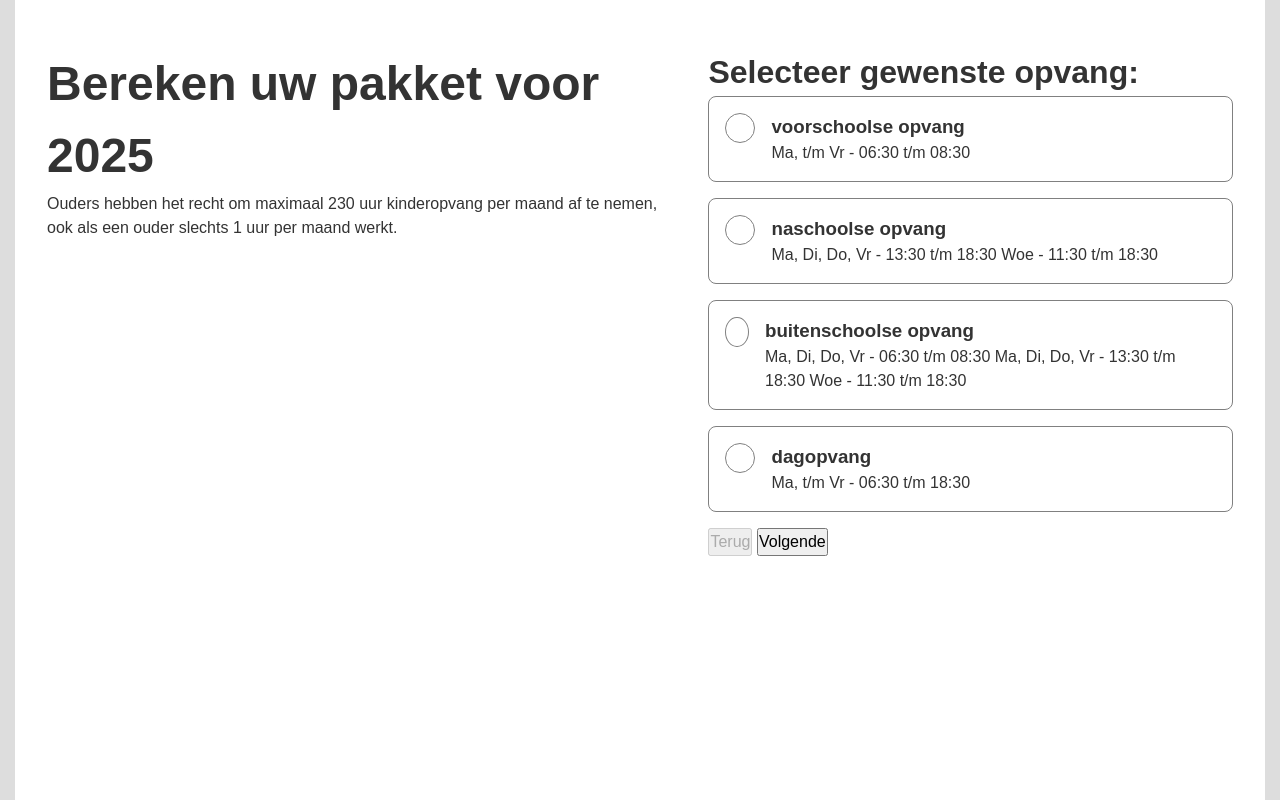
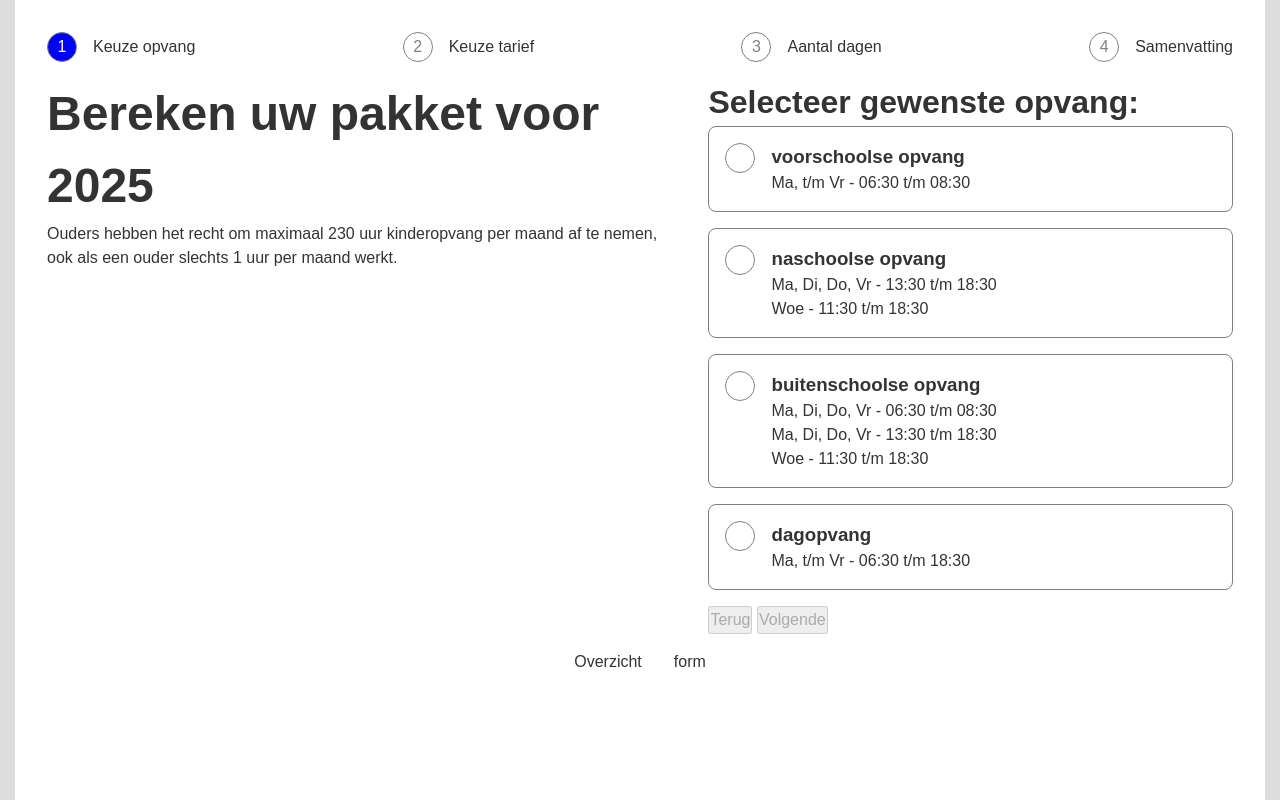
Before and after one commit to jasin1/mijn-kinderopvang-rekentool-v2, a plain HTML site: page index.html in a window 1280 px wide. Drawn offline with Linux system fonts and the light colour scheme.

Commit message:
fixing next buttons disabled issue

```diff
--- a/index.html
+++ b/index.html
@@ -9,7 +9,24 @@
   <body>
     <main>
       <article>
-        <section class="progress-bar"></section>
+        <section class="progress-bar">
+          <div class="step-show-wrapper">
+            <div class="step-indicator"></div>
+            <p class="step-show-txt">Keuze opvang</p>
+          </div>
+          <div class="step-show-wrapper">
+            <div class="step-indicator"></div>
+            <p class="step-show-txt">Keuze tarief</p>
+          </div>
+          <div class="step-show-wrapper">
+            <div class="step-indicator"></div>
+            <p class="step-show-txt">Aantal dagen</p>
+          </div>
+          <div class="step-show-wrapper">
+            <div class="step-indicator"></div>
+            <p class="step-show-txt">Samenvatting</p>
+          </div>
+        </section>
         <section class="container">
           <div class="info">
             <h1>Bereken uw pakket voor 2025</h1>
@@ -71,6 +88,10 @@
             </div>
           </div>
         </section>
+        <section class="container">
+          <div>Overzicht</div>
+          <div>form</div>
+        </section>
       </article>
     </main>
 
--- a/rekentool-v2.js
+++ b/rekentool-v2.js
@@ -1,3 +1,8 @@
+
+document.addEventListener("DOMContentLoaded", () => {
+  updateButtonStates();
+});
+
 const days = ["maandag", "dinsdag", "woensdag", "donderdag", "vrijdag"];
 
 const data = {
@@ -84,18 +89,25 @@ const state = {
   totalCalculation: null,
 };
 
+// ----- Global Query selectors ------ //
+
+// -- Steps and buttons
+const prev = document.querySelector(".prev");
+const next = document.querySelector(".next");
+const steps = document.querySelectorAll(".step");
+
+// -- Progress bar
+const progressBar = document.querySelector(".progress-bar");
+const stepText = document.querySelectorAll(".step-show-txt");
+
+
+//----- helper functions ------------- //
+
 function updateState(key, value) {
   if (state[key] !== value) {
     state[key] = value;
   }
 }
-
-function formateServiceName(key, isLast) {
-  return isLast ? `${key}opvang` : `${key} opvang`;
-}
-
-// ------ Step population logic ----- //
-
 function populateStep(step) {
   switch (step) {
     case 1:
@@ -111,20 +123,105 @@ function populateStep(step) {
       console.error("Unknown step!");
   }
   updateButtonStates();
+  updateProgressBar();
 }
 
 function validateStep(step) {
   const validations = {
-    1: () => state.selectedService !== null,
-    2: () => state.selectedTariff !== null,
-    3: () => state.selectedDays.length > 0,
+    1: () => {
+      // console.log("Validating step 1: selectedService = ", state.selectedService);
+      return (
+        state.selectedService !== null && state.selectedService !== undefined
+      );
+    },
+    2: () => {
+      // console.log("Validating step 2: selectedService = ", state.selectedService, " selectedTariff = ", state.selectedTariff, "selected title", state.selectedTitle);
+      return (
+        state.selectedService !== null &&
+        state.selectedTariff !== null &&
+        state.selectedTariff !== undefined
+      );
+    },
+    3: () => {
+      // console.log("Validating step 3: selectedDays = ", state.selectedDays);
+      return state.selectedDays.length > 0;
+    },
   };
 
-  return validations[step] ? validations[step]() : true;
+  return validations[step] ? validations[step]() : false;
 }
 
+function formatStep2Txt(title, tariff){
+  const firstThreeLetters = title.slice(0,3);
+  return `${firstThreeLetters} - tarief €${tariff}`
+}
+
+function formatSubtitle(subtitle) {
+  const timePattern = /(\d{2}:\d{2} t\/m \d{2}:\d{2})/g;
+  return subtitle.replace(timePattern, "$1<br>");
+}
+
+function updateProgressBar() {
+  const stepIndicators = document.querySelectorAll(".step-indicator");
+
+  stepIndicators.forEach((indicator, index) => {
+    const stepNumber = index + 1; // Steps are 1-based
+
+    // Reset content and classes
+    indicator.setAttribute("data-step", stepNumber); // For debugging or :before usage
+    indicator.textContent = stepNumber; // Default to step number
+
+    // Determine the state of the step
+    if (stepNumber < state.currentStep) {
+      // Validate the step to decide its state
+      if (validateStep(stepNumber)) {
+        indicator.classList.add("completed"); // Mark as completed
+        indicator.textContent = ""; // Clear number to show SVG
+      } else {
+        // If revisited, reset to active state
+        indicator.classList.remove("completed");
+        indicator.classList.add("active");
+      }
+    } else if (stepNumber === state.currentStep) {
+      // Current step is active
+      indicator.classList.add("active");
+      indicator.classList.remove("completed");
+    } else {
+      // Future steps remain neutral
+      indicator.classList.remove("active", "completed");
+    }
+  });
+}
+
+function updateButtonStates() {
+  console.log("Validating step: ", state.currentStep);
+  prev.disabled = state.currentStep === 1;
+  const isValid = validateStep(state.currentStep);
+  console.log(`step ${state.currentStep} valid`, isValid);
+  next.disabled = !isValid;
+}
+
+function formateServiceName(key, isLast) {
+  return isLast ? `${key}opvang` : `${key} opvang`;
+}
+
+function updateStepDisplay() {
+  steps.forEach((step, index) => {
+    step.classList.remove("active");
+
+    if (index + 1 === state.currentStep) {
+      step.classList.add("active");
+    }
+  });
+}
+
+
+updateProgressBar();
+
+
+
+
 // ------ populating step one ----- //
-
 function populateServiceStep() {
   const serviceOptionsContainer = document.querySelector("#service-options ul");
   serviceOptionsContainer.innerHTML = "";
@@ -149,7 +246,7 @@ function populateServiceStep() {
     h3.textContent = formattedName;
 
     const span = document.createElement("span");
-    span.textContent = subtitle;
+    span.innerHTML = formatSubtitle(subtitle);
 
     // Append children
     serviceDiv.appendChild(h3);
@@ -178,19 +275,19 @@ function populateServiceStep() {
       updateState("selectedService", key);
       updateState("selectedTariff", data[key].tarief);
       updateState("selectedTitle", data[key].title);
-      // updateState("selectedHours", data[key].uren);
       updateButtonStates();
+      stepText[0].innerHTML = formattedName;
 
-      console.log("selected service: ", state.selectedService);
-      console.log("Selected days:", state.selectedDays);
+      // console.log("selected service: ", state.selectedService);
+      // console.log("Selected days:", state.selectedDays);
     });
   });
 }
-
 populateServiceStep();
 
+// ------ populating step two ----- //
 function populateTariffStep() {
-  console.log("Entering Step 2: Selected Tariff", state.selectedTariff);
+  // console.log("Entering Step 2: Selected Tariff", state.selectedTariff);
   const service = state.selectedService;
   const tariffs = data[service].options;
 
@@ -239,21 +336,20 @@ function populateTariffStep() {
         updateState("selectedTariff", option.tarief);
         updateState("selectedTitle", option.title);
         updateState("selectedHours", option.uren);
-
         updateButtonStates();
-
         state.selectedDays = [];
       }
 
-      console.log("Selected tariff:", state.selectedTariff);
-      // console.log("Selected title:", state.selectedTitle);
-      // console.log("selected days", state.selectedDays);
-      // console.log("selected hours", state.selectedHours);
+      const formattedText = formatStep2Txt(option.title, option.tarief);
+      stepText[1].innerHTML = formattedText;
+
+
     });
   });
   updateButtonStates();
 }
 
+// ------ populating step three ----- //
 function populateDaysStep() {
   // console.log("step 3");
   // const service = state.selectedService;
@@ -303,35 +399,12 @@ function populateDaysStep() {
       }
       updateButtonStates();
 
-      console.log("selected days: ", state.selectedDays);
+      // console.log("selected days: ", state.selectedDays);
     });
   });
 }
 
-// ------ navigating steps ----- //
-
-const prev = document.querySelector(".prev");
-const next = document.querySelector(".next");
-const steps = document.querySelectorAll(".step");
-
-function updateStepDisplay() {
-  steps.forEach((step, index) => {
-    step.classList.remove("active");
-
-    if (index + 1 === state.currentStep) {
-      step.classList.add("active");
-    }
-  });
-}
-
-function updateButtonStates() {
-  // Handle "Previous" button
-  prev.disabled = state.currentStep === 1;
-
-  // Handle "Next" button
-  const isValid = validateStep(state.currentStep);
-  next.disabled = !isValid; // Disable if the current step is invalid
-}
+// ------ Event Listeners -------- //
 
 prev.addEventListener("click", () => {
   console.log("previous");
@@ -344,7 +417,7 @@ prev.addEventListener("click", () => {
 });
 
 next.addEventListener("click", () => {
-  console.log("current step", state.currentStep);
+  console.log("next btn clicked, current step: ", state.currentStep);
 
   if (!validateStep(state.currentStep)) {
     console.log(
--- a/style.css
+++ b/style.css
@@ -126,3 +126,68 @@ h2{
 .selected .circle::before{
   background-color: blue;
 }
+
+/* .next:disabled{
+  opacity: 0.5;
+  cursor: not-allowed;
+} */
+
+
+.progress-bar{
+  display: flex;
+  flex-direction: row;
+  justify-content: space-between;
+  width: 100%;
+}
+
+.step-show-wrapper{
+  display: flex;
+  flex-direction: row;
+  align-items: center;
+  justify-content: center;
+  gap: 1rem;
+}
+
+.step-indicator{
+  width: 30px;
+  height: 30px;
+  border: 1px solid gray;
+  border-radius: 50%;
+  padding: 2px;
+  box-sizing: border-box;
+  display: flex;
+  align-items: center;
+  justify-content: center;
+  background-color: transparent;
+  transition: all 0.3s case;
+}
+
+.step-indicator:before{
+  font-size: 1rem;
+  font-weight: bold;
+  color: gray;
+}
+
+.step-indicator {
+  background-color: transparent; /* Default */
+  color: gray;
+}
+
+.step-indicator.active {
+  background-color: blue;
+  color: white;
+}
+
+.step-indicator.completed {
+  background-color: green;
+  color: white;
+}
+
+.step-indicator.completed:before {
+  content: ''; /* Remove step number */
+  background-image: url('check.svg'); /* Add your SVG as background */
+  background-size: contain;
+  background-repeat: no-repeat;
+  width: 100%; /* Fit SVG inside the indicator */
+  height: 100%;
+}
```
